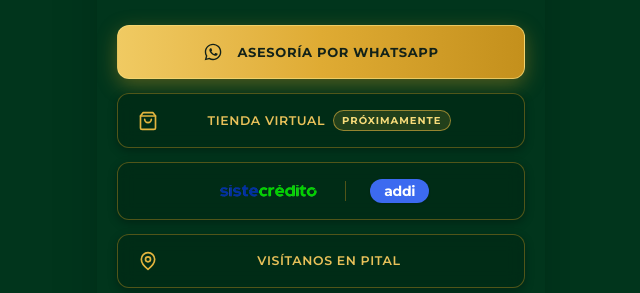
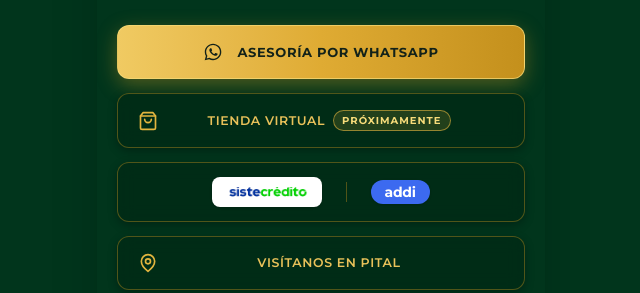
Before and after one commit to corpasdev/likToBioMyGPerfumeria, an Astro site: page /mygcompany in a window 1280 px wide. Shown: the part 659-952 px from the top of the page, without its empty margins (319-959 px from the left). Built offline with nearby package versions, Linux system fonts and the light colour scheme; Astro itself is replaced by a stand-in of ours.

Commit message:
feat: wrap Sistecredito logo in a compact white container

```diff
--- a/src/pages/mygcompany/index.astro
+++ b/src/pages/mygcompany/index.astro
@@ -129,12 +129,14 @@ const links: LinkItem[] = [
 								href={link.url}
 								class="link-item opacity-0 w-full flex items-center justify-center gap-6 py-3.5 px-5 rounded-xl bg-[#012B16]/85 backdrop-blur-sm border border-[#C8931F]/40 hover:border-[#F7DC7A] hover:bg-[#023E20] shadow-[0_3px_10px_rgba(0,0,0,0.3)] hover:scale-[1.01] active:scale-[0.99] transition-all duration-200"
 							>
-								{/* Logo Sistecrédito 100% original con sus colores reales */}
-								<img
-									src="/sistecredito.png"
-									alt="Sistecrédito"
-									class="h-6 sm:h-7 w-auto object-contain"
-								/>
+								{/* Logo Sistecrédito con contenedor blanco pequeño estético */}
+								<div class="flex items-center justify-center bg-white px-3 py-1 rounded-lg shadow-sm">
+									<img
+										src="/sistecredito.png"
+										alt="Sistecrédito"
+										class="h-5 sm:h-5.5 w-auto object-contain"
+									/>
+								</div>
 								<div class="h-5 w-[1px] bg-[#C8931F]/40"></div>
 								{/* Logo Addi */}
 								<div class="flex items-center bg-[#3C6AF0] px-3.5 py-0.5 rounded-full shadow-sm">
```
